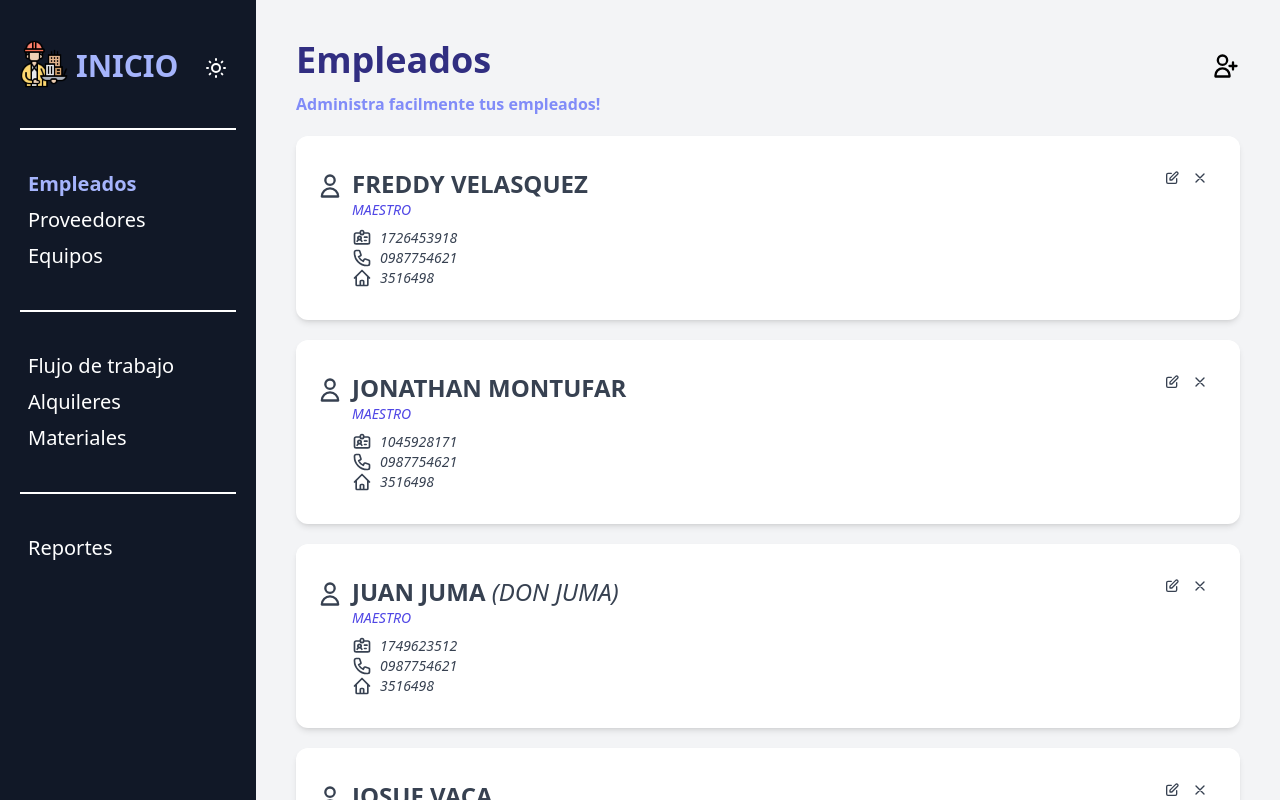
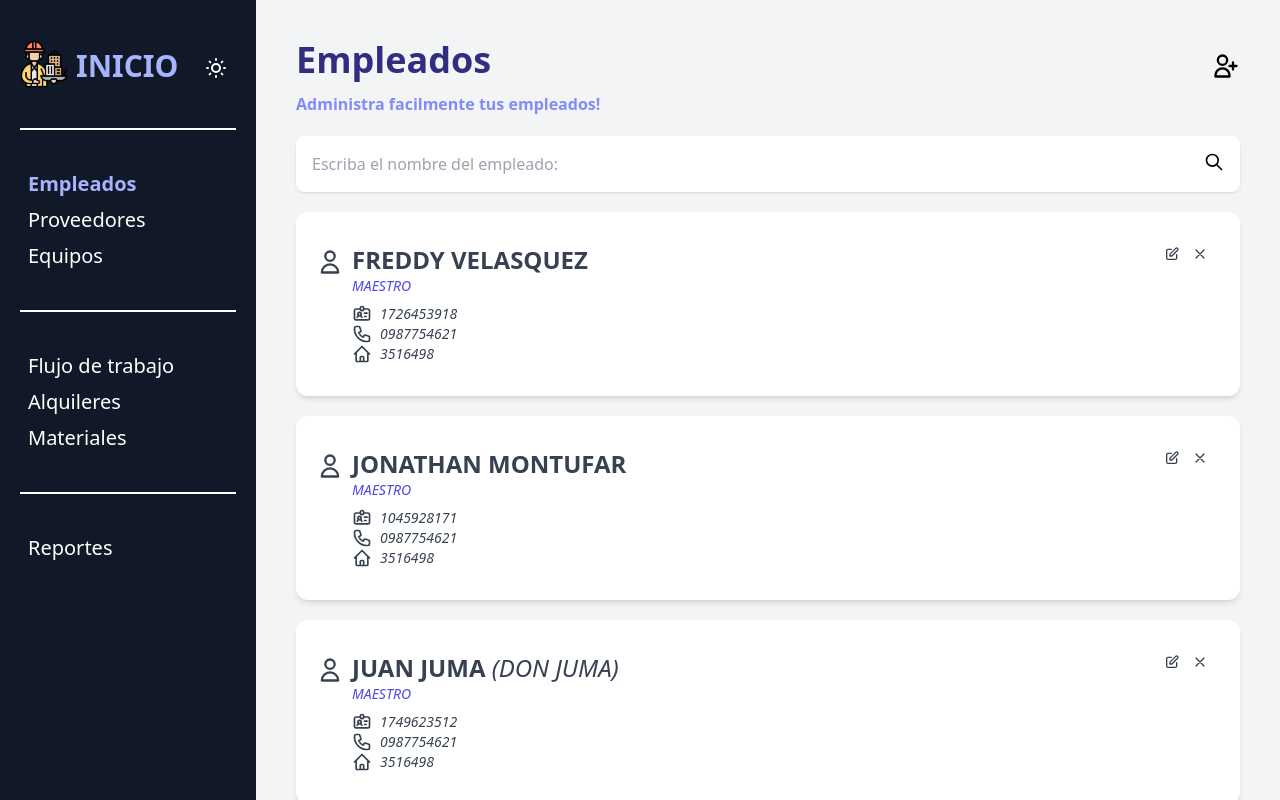
Before and after one commit to listerineh/architect-admin, a React (Vite) app: page /employees in a window 1280 px wide. Built offline with nearby package versions, Linux system fonts and the light colour scheme; data requests are answered from the project's data file.

Commit message:
Feature: initial search bar

```diff
--- a/src/pages/Employees/Employees.jsx
+++ b/src/pages/Employees/Employees.jsx
@@ -61,10 +61,24 @@ const Employees = () => {
             onClick={() => navigate("/employees/new")}
           >
             <UserAddIcon className="md:block hidden md:h-7 h-6 md:w-7 w-6 hover:text-green-500 hover:animate-pulse float-none" />
-            <p className="block md:hidden bg-green-600 p-2 rounded-lg shadow text-white font-bold uppercase hover:bg-green-500 transition-all">Agregar nuevo</p>
+            <p className="block md:hidden bg-green-600 p-2 rounded-lg shadow text-white font-bold uppercase hover:bg-green-500 transition-all">
+              Agregar nuevo
+            </p>
           </button>
         </div>
+      </div>
 
+      <div className="container mx-auto mt-5">
+        <div className="relative my-2">
+          <input
+            type="search"
+            className="md:p-4 p-3 w-full rounded-lg shadow md:text-base text-xs dark:text-white text-dark dark:bg-gray-900 bg-white transition-all"
+            placeholder="Escriba el nombre del empleado:"
+          />
+          <button className="absolute top-0 right-0 md:mt-4 mt-3 mr-4 dark:text-white text-dark">
+            <SearchIcon className="md:h-5 h-4 md:w-5 w-4" />
+          </button>
+        </div>
       </div>
 
       <div className="w-full">
```
